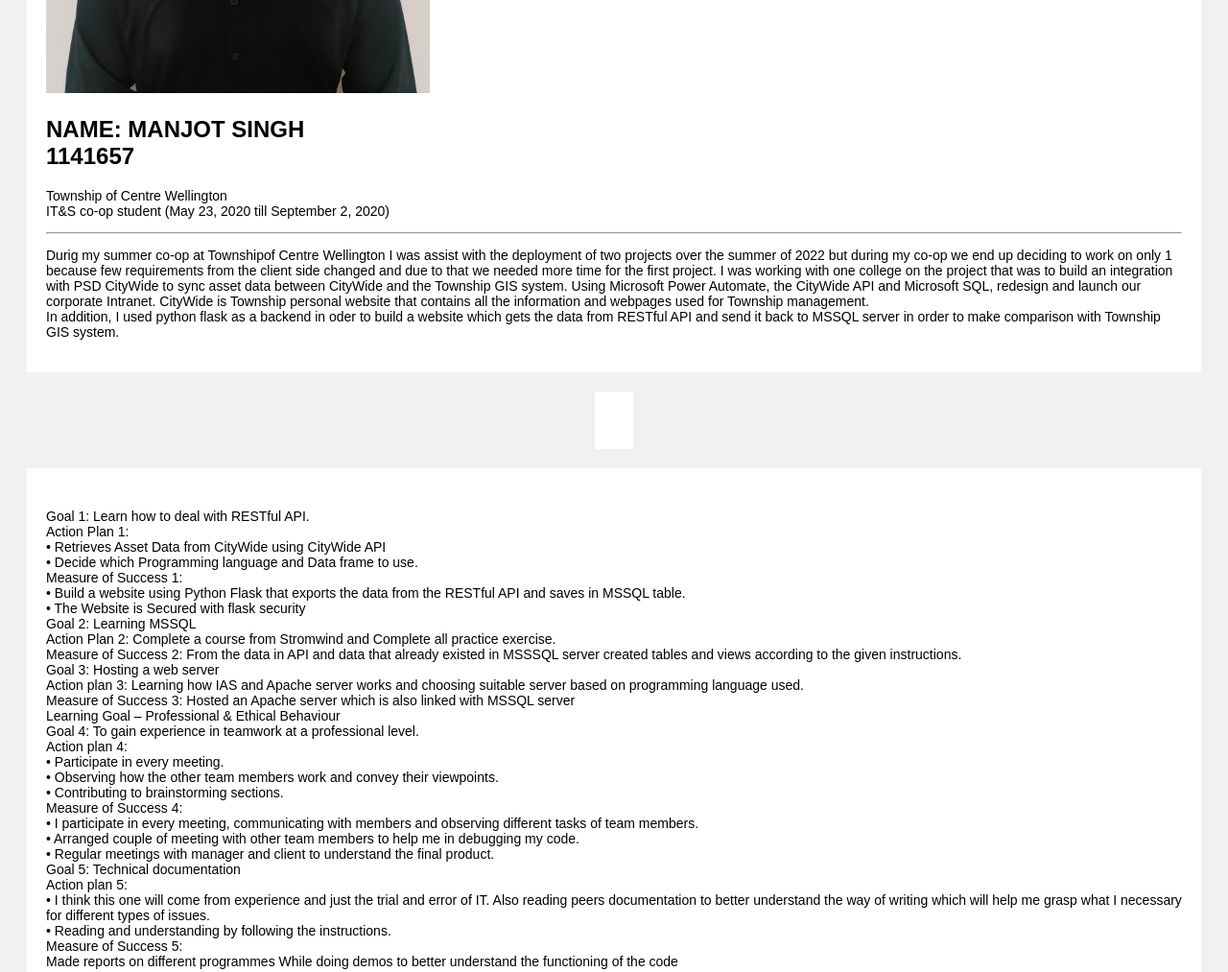
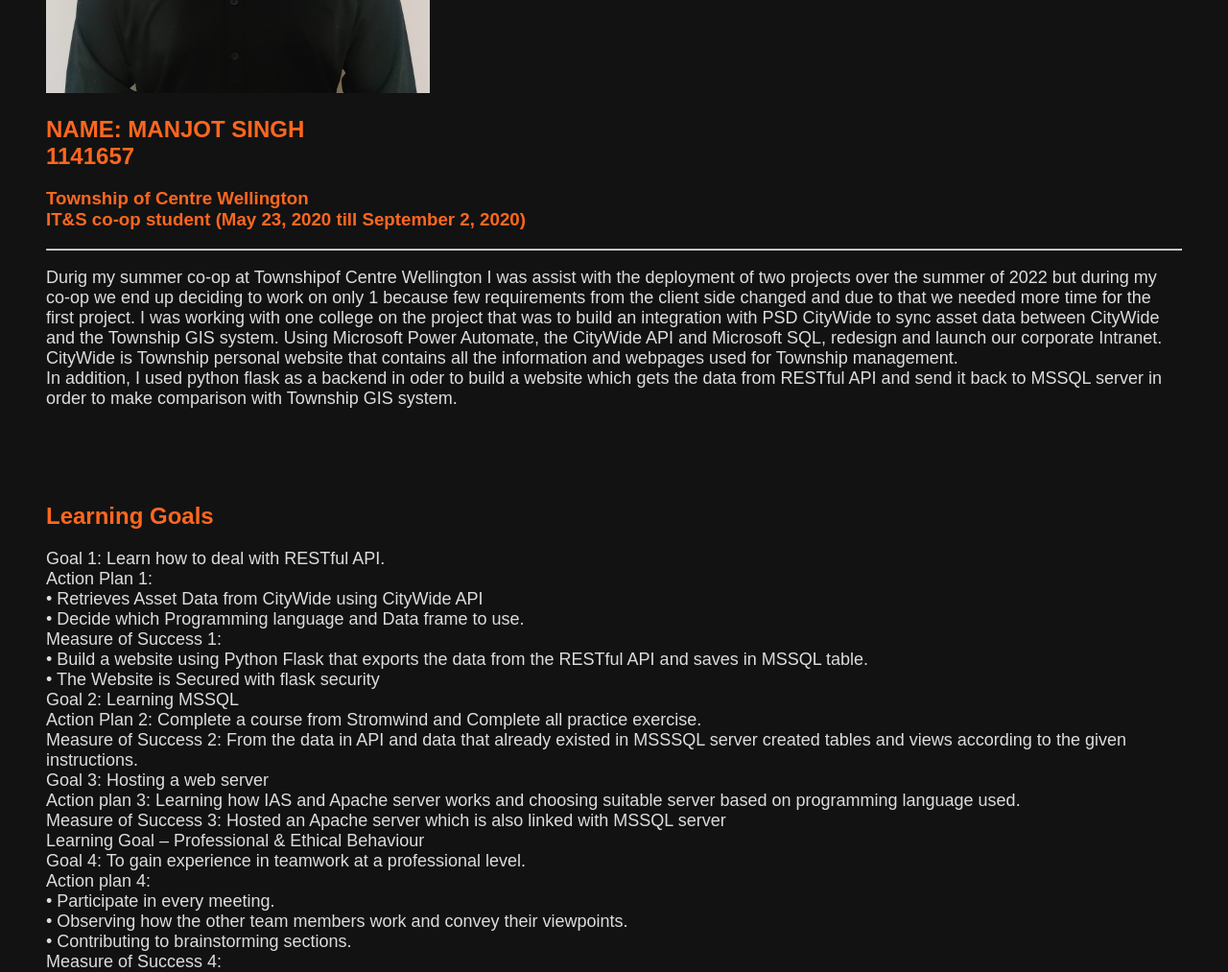
Before and after one commit to Monkeyharry53/work-report_blog, a plain HTML site: page report/index.html in a window 1280 px wide. Shown: the part 600-1613 px from the top of the page at 96% size. Drawn offline with Linux system fonts and the light colour scheme.

Commit message:
background changes

```diff
--- a/report/index.html
+++ b/report/index.html
@@ -28,8 +28,8 @@
           <img src="harry.jpg" width="400"
           height="400" alt="Italian Trulli">
           <h2>NAME: MANJOT SINGH<br>1141657</h2>
-          <p>Township of Centre Wellington<br>
-            IT&S co-op student	(May 23, 2020 till September 2, 2020)</p>
+          <h3>Township of Centre Wellington<br>
+            IT&S co-op student	(May 23, 2020 till September 2, 2020)</h3>
           <hr>
           <p>Durig my summer co-op at Townshipof Centre Wellington I was
             assist with the deployment of two projects over the summer of 2022 but during my co-op we end up deciding to work on only 1 because few requirements from the client side changed
@@ -42,29 +42,12 @@
             </p>
       </div>
 
-    <div class="row">
-      <div class="item-center">
-        <div class="card">
-          <h2></h2>
-          <!-- <p>The Township of Central Wellington's IT division included my employers. My summer co-op supervisor, Sara,
-            was really supportive. She assisted me with the MSSQL portion of the project. I was collaborating with Chris,
-            who was in charge of designing and overseeing web servers.
-            I built my website's apache server and the documentation Chris will need to keep it updated once my co-op
-            period is complete. When I had issues with my Python code, Jeff, who handled the networking and IT divisions,
-            was always available to help. My employees were all friendly and eager to help me out whenever I needed it.
-            We used to have regular meetings to talk about the project.
-            We used to get lunch together every two weeks as well. My co-op best aspect was that it was in-person which
-            assisted me in building trusting relationships with my employers.
-           </p> -->
-        </div>
-      </div>
-    </div>
 
     <div class="row">
       <div class="item-center">
         <div class="card">
-          <h2></h2>
-          <h5></h5>
+          <h2>Learning Goals</h2>
+
           <p>Goal 1: Learn how to deal with RESTful API.<br>
             Action Plan 1: <br>
             •	Retrieves Asset Data from CityWide using CityWide API<br>
@@ -107,6 +90,7 @@
     <div class="row">
       <div class="item-center">
         <div class="card">
+          <h2>Summary</h2>
           <p>As mentioned above during my co-op, I was given the task of building an integration with PSD CityWide to sync asset data between CityWide
             and the Township GIS system.I first met with the client and my colleagues a few times.
             However, the client worked in a separate department at Township of Central Wellington.
--- a/report/style.css
+++ b/report/style.css
@@ -1,15 +1,26 @@
 
 * {
     box-sizing: border-box;
+    box-shadow: #ff671f;
   }
 
   body {
     font-family: Arial;
     padding: 20px;
-    background: #f1f1f1;
+    background: #121212;
+    color: aliceblue;
+    border-color: #ff671f;
   }
+
+  h2{
+    color: #ff671f;
+  }
+  h3{
+    color: #ff671f;
+  }
+
   p {
-    font-size: 0.875em; /* 14px/16=0.875em */
+    font-size: 18px; /* 14px/16=0.875em */
   }
 
   /* Header/Blog Title */
@@ -17,7 +28,7 @@
     padding: 30px;
     font-size: 40px;
     text-align: center;
-    background: white;
+    background: black;
   }
 
   /* Create two unequal columns that floats next to each other */
@@ -32,23 +43,18 @@
     justify-items: center;
   }
 
-  /* Right column */
-  /* .rightcolumn {
-    float: left;
-    width: 25%;
-    padding-left: 20px;
-  }
-   */
+
   /* Fake image */
   .fakeimg {
-    background-color: #aaa;
+    background-color: orange;
     width: 100%;
     padding: 20px;
   }
 
   /* Add a card effect for articles */
   .card {
-    background-color: white;
+    background-color: #121212;
+    color: #ddd;
     padding: 20px;
     margin-top: 20px;
   }
@@ -64,7 +70,7 @@
   .footer {
     padding: 20px;
     text-align: center;
-    background: #ddd;
+    background: #121212;
     margin-top: 20px;
   }
 
```
